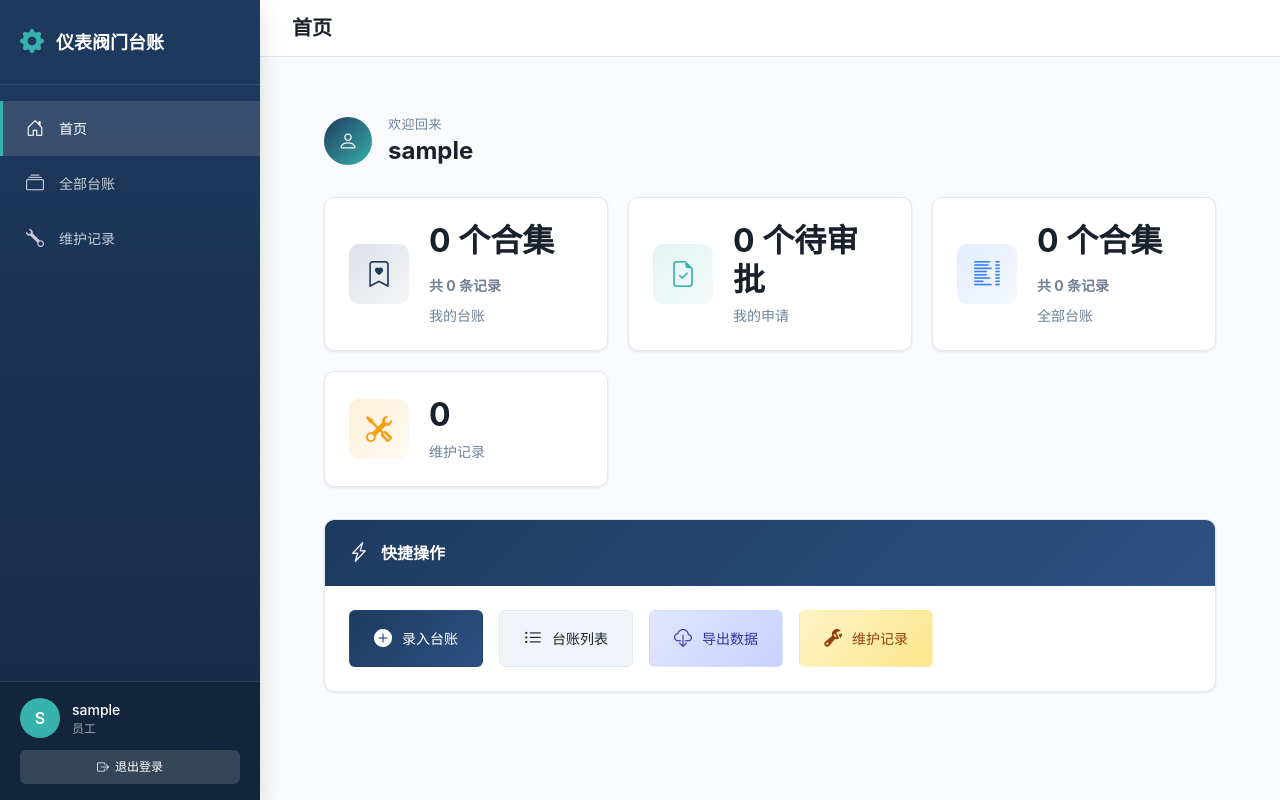
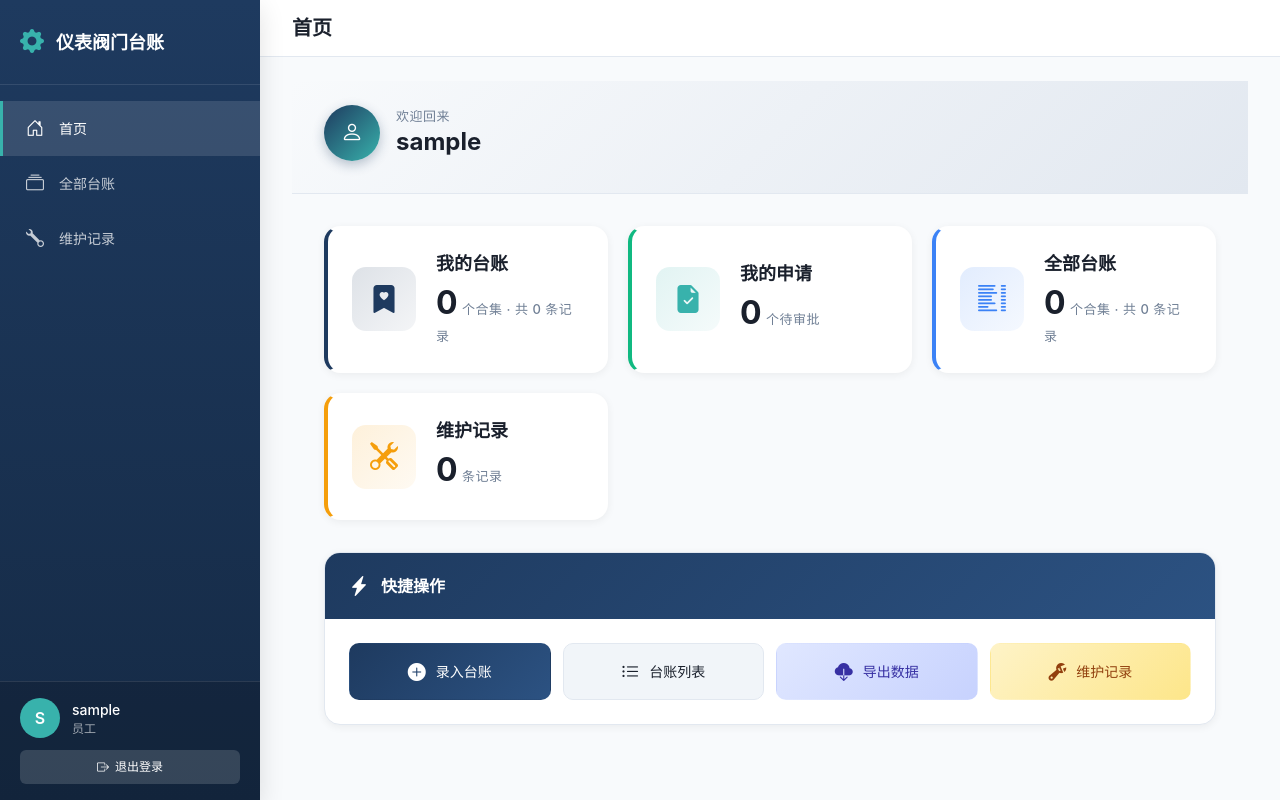
Before and after one commit to index-object/InstrumentValveLedgerSystem, a Flask app: page / in a window 1280 px wide. Run offline with Flask 3, Linux system fonts and the light colour scheme; the visitor is signed in with stand-in values (Sample User, id 1); data that the repository does not hold is empty.

Commit message:
refactor:重新美化首页

```diff
--- a/templates/base.html
+++ b/templates/base.html
@@ -105,11 +105,11 @@
         }
         .modern-table tbody td { padding: 14px 16px; border-bottom: 1px solid var(--border-color); font-size: 14px; }
         .modern-table tbody tr:hover { background: #f8fafc; }
-        .badge-status { padding: 6px 12px; border-radius: 20px; font-size: 12px; font-weight: 500; }
-        .badge-approved { background: #d1fae5; color: #065f46; }
-        .badge-pending { background: #fef3c7; color: #92400e; }
-        .badge-rejected { background: #fee2e2; color: #991b1b; }
-        .badge-draft { background: #e2e8f0; color: #475569; }
+        .badge-status { padding: 6px 14px; border-radius: 20px; font-size: 12px; font-weight: 600; display: inline-flex; align-items: center; gap: 6px; }
+        .badge-approved { background: linear-gradient(135deg, #d1fae5 0%, #a7f3d0 100%); color: #065f46; border: 1px solid #a7f3d0; }
+        .badge-pending { background: linear-gradient(135deg, #fef3c7 0%, #fde68a 100%); color: #92400e; border: 1px solid #fde68a; box-shadow: 0 2px 4px rgba(245,158,11,0.2); }
+        .badge-rejected { background: linear-gradient(135deg, #fee2e2 0%, #fecaca 100%); color: #991b1b; border: 1px solid #fecaca; box-shadow: 0 2px 4px rgba(239,68,68,0.2); }
+        .badge-draft { background: linear-gradient(135deg, #f1f5f9 0%, #e2e8f0 100%); color: #475569; border: 1px solid #e2e8f0; }
         .form-control-modern:focus { border-color: var(--primary-color); box-shadow: 0 0 0 3px rgba(30,58,95,0.1); outline: none; }
 
         /* 增强表单样式 */
--- a/templates/index.html
+++ b/templates/index.html
@@ -4,11 +4,14 @@
 
 {% block extra_css %}
 <style>
-    .main-body-index {
-        padding-top: 16px !important;
-    }
+    .main-body-index { padding-top: 16px !important; }
+
     .welcome-section {
-        padding: 12px 0 24px;
+        padding: 20px 0 28px;
+        background: linear-gradient(135deg, #f8fafc 0%, #e2e8f0 100%);
+        margin: -24px -32px 32px;
+        padding: 24px 32px 32px;
+        border-bottom: 1px solid var(--border-color);
     }
     .welcome-section h4 {
         color: var(--text-muted);
@@ -19,82 +22,152 @@
         margin: 0;
     }
     .welcome-section h2 {
-        font-size: 22px;
+        font-size: 24px;
         font-weight: 700;
         color: var(--text-dark);
         margin: 4px 0 0;
     }
     .welcome-section .user-avatar-small {
-        width: 48px;
-        height: 48px;
+        width: 56px;
+        height: 56px;
         border-radius: 50%;
         background: linear-gradient(135deg, var(--primary-color) 0%, var(--accent-color) 100%);
         display: flex;
         align-items: center;
         justify-content: center;
         color: white;
-        font-size: 20px;
+        font-size: 22px;
         font-weight: 600;
+        box-shadow: 0 4px 12px rgba(30,58,95,0.3);
     }
 
     .stats-grid {
         display: grid;
-        grid-template-columns: repeat(auto-fit, minmax(260px, 1fr));
+        grid-template-columns: repeat(auto-fit, minmax(280px, 1fr));
         gap: 20px;
-        margin-top: 8px;
         margin-bottom: 32px;
     }
     .stat-card {
         background: white;
-        border-radius: var(--radius-md);
+        border-radius: 16px;
         padding: 24px;
-        box-shadow: var(--shadow-sm);
-        border: 1px solid var(--border-color);
+        box-shadow: 0 2px 8px rgba(0,0,0,0.06);
+        border: 2px solid transparent;
         display: flex;
         align-items: center;
         gap: 20px;
-        transition: all 0.25s ease;
+        transition: all 0.3s cubic-bezier(0.4, 0, 0.2, 1);
         text-decoration: none;
         cursor: pointer;
+        position: relative;
+        overflow: hidden;
+    }
+    .stat-card::before {
+        content: '';
+        position: absolute;
+        top: 0;
+        left: 0;
+        width: 4px;
+        height: 100%;
+        background: var(--primary-color);
+        opacity: 0;
+        transition: opacity 0.3s;
     }
     .stat-card:hover {
-        transform: translateY(-4px);
-        box-shadow: var(--shadow-md);
+        transform: translateY(-6px);
+        box-shadow: 0 12px 24px rgba(0,0,0,0.12);
+        border-color: var(--primary-light);
         text-decoration: none;
-        border-color: var(--primary-light);
     }
+    .stat-card:hover::before { opacity: 1; }
+
+    .stat-card.primary { border-left: 4px solid var(--primary-color); }
+    .stat-card.primary:hover { border-color: var(--primary-color); box-shadow: 0 12px 24px rgba(30,58,95,0.2); }
+
+    .stat-card.danger { border-left: 4px solid #ef4444; }
+    .stat-card.danger:hover { border-color: #ef4444; box-shadow: 0 12px 24px rgba(239,68,68,0.2); }
+
+    .stat-card.warning { border-left: 4px solid #f59e0b; }
+    .stat-card.warning:hover { border-color: #f59e0b; box-shadow: 0 12px 24px rgba(245,158,11,0.2); }
+
+    .stat-card.success { border-left: 4px solid #10b981; }
+    .stat-card.success:hover { border-color: #10b981; box-shadow: 0 12px 24px rgba(16,185,129,0.2); }
+
+    .stat-card.info { border-left: 4px solid #3b82f6; }
+    .stat-card.info:hover { border-color: #3b82f6; box-shadow: 0 12px 24px rgba(59,130,246,0.2); }
+
+    .stat-card.purple { border-left: 4px solid #8b5cf6; }
+    .stat-card.purple:hover { border-color: #8b5cf6; box-shadow: 0 12px 24px rgba(139,92,246,0.2); }
+
     .stat-icon {
-        width: 60px;
-        height: 60px;
-        border-radius: var(--radius-md);
+        width: 64px;
+        height: 64px;
+        border-radius: 14px;
         display: flex;
         align-items: center;
         justify-content: center;
-        font-size: 26px;
+        font-size: 28px;
         flex-shrink: 0;
+        transition: transform 0.3s;
     }
+    .stat-card:hover .stat-icon { transform: scale(1.1); }
     .stat-icon.primary { background: linear-gradient(135deg, rgba(30,58,95,0.15) 0%, rgba(30,58,95,0.05) 100%); color: var(--primary-color); }
     .stat-icon.success { background: linear-gradient(135deg, rgba(56,178,172,0.15) 0%, rgba(56,178,172,0.05) 100%); color: var(--accent-color); }
     .stat-icon.warning { background: linear-gradient(135deg, rgba(245,158,11,0.15) 0%, rgba(245,158,11,0.05) 100%); color: #f59e0b; }
     .stat-icon.info { background: linear-gradient(135deg, rgba(59,130,246,0.15) 0%, rgba(59,130,246,0.05) 100%); color: #3b82f6; }
+    .stat-icon.purple { background: linear-gradient(135deg, rgba(139,92,246,0.15) 0%, rgba(139,92,246,0.05) 100%); color: #8b5cf6; }
+    .stat-icon.danger { background: linear-gradient(135deg, rgba(239,68,68,0.15) 0%, rgba(239,68,68,0.05) 100%); color: #ef4444; }
 
     .stat-content h3 {
         margin: 0;
+        font-size: 18px;
+        font-weight: 700;
+        color: var(--text-dark);
+        line-height: 1.3;
+    }
+    .stat-content .stat-value {
         font-size: 32px;
         font-weight: 700;
         color: var(--text-dark);
-        line-height: 1.2;
     }
     .stat-content p {
-        margin: 6px 0 0;
-        font-size: 14px;
+        margin: 4px 0 0;
+        font-size: 13px;
         color: var(--text-muted);
+        font-weight: 500;
+        text-transform: uppercase;
+        letter-spacing: 0.5px;
+    }
+    .stat-content .sub-text {
+        font-size: 12px;
+        color: var(--text-muted);
+        margin-top: 4px;
+    }
+
+    .stat-badge {
+        position: absolute;
+        top: 12px;
+        right: 12px;
+        padding: 4px 10px;
+        border-radius: 20px;
+        font-size: 11px;
+        font-weight: 600;
+    }
+    .stat-badge.danger {
+        background: #fef2f2;
+        color: #dc2626;
+        border: 1px solid #fecaca;
+    }
+    .stat-badge.warning {
+        background: #fffbeb;
+        color: #d97706;
+        border: 1px solid #fde68a;
     }
 
     .quick-actions-card {
         background: white;
-        border-radius: var(--radius-md);
-        box-shadow: var(--shadow-sm);
+        border-radius: 16px;
+        box-shadow: 0 2px 8px rgba(0,0,0,0.06);
         border: 1px solid var(--border-color);
         overflow: hidden;
     }
@@ -112,26 +185,27 @@
     .quick-actions-body { padding: 24px; }
 
     .quick-actions {
-        display: flex;
-        gap: 16px;
-        flex-wrap: wrap;
+        display: grid;
+        grid-template-columns: repeat(auto-fit, minmax(180px, 1fr));
+        gap: 12px;
     }
     .quick-action-btn {
         display: flex;
         align-items: center;
+        justify-content: center;
         gap: 10px;
-        padding: 14px 24px;
-        border-radius: var(--radius-sm);
+        padding: 14px 20px;
+        border-radius: 10px;
         font-size: 14px;
         font-weight: 500;
-        transition: all 0.2s ease;
+        transition: all 0.25s ease;
         text-decoration: none;
         border: 1px solid transparent;
     }
     .quick-action-btn i { font-size: 18px; }
     .quick-action-btn:hover {
-        transform: translateY(-2px);
-        box-shadow: 0 4px 12px rgba(0,0,0,0.15);
+        transform: translateY(-3px);
+        box-shadow: 0 6px 16px rgba(0,0,0,0.12);
         text-decoration: none;
     }
     .quick-action-btn.primary {
@@ -158,6 +232,21 @@
         background: linear-gradient(135deg, #fef3c7 0%, #fde68a 100%);
         color: #92400e;
     }
+    .quick-action-btn.danger {
+        background: linear-gradient(135deg, #fee2e2 0%, #fecaca 100%);
+        color: #991b1b;
+    }
+
+    .section-title {
+        font-size: 18px;
+        font-weight: 600;
+        color: var(--text-dark);
+        margin-bottom: 16px;
+        display: flex;
+        align-items: center;
+        gap: 10px;
+    }
+    .section-title i { color: var(--primary-color); }
 </style>
 {% endblock %}
 
@@ -176,77 +265,77 @@
     </div>
 
 <div class="stats-grid">
-    <a href="{{ url_for('valves.my_ledgers') }}" class="stat-card">
+    <a href="{{ url_for('valves.my_ledgers') }}" class="stat-card primary">
         <div class="stat-icon primary">
-            <i class="bi bi-bookmark-heart"></i>
+            <i class="bi bi-bookmark-heart-fill"></i>
         </div>
         <div class="stat-content">
-            <h3>{{ my_ledger_count }} 个合集<br><small style="font-size:14px;color:var(--text-muted)">共 {{ my_valve_count }} 条记录</small></h3>
-            <p>我的台账</p>
+            <h3>我的台账</h3>
+            <p><span class="stat-value">{{ my_ledger_count }}</span> 个合集 <span style="color:var(--text-muted)">· 共 {{ my_valve_count }} 条记录</span></p>
         </div>
     </a>
 
 {% if current_user.role in ['leader', 'admin'] %}
-    <a href="{{ url_for('ledgers.list') }}" class="stat-card">
+    <a href="{{ url_for('ledgers.list') }}" class="stat-card info">
         <div class="stat-icon info">
             <i class="bi bi-list-columns"></i>
         </div>
         <div class="stat-content">
-            <h3>{{ total_ledgers }} 个合集<br><small style="font-size:14px;color:var(--text-muted)">共 {{ total_valves }} 条记录</small></h3>
-            <p>全部台账</p>
+            <h3>全部台账</h3>
+            <p><span class="stat-value">{{ total_ledgers }}</span> 个合集 <span style="color:var(--text-muted)">· 共 {{ total_valves }} 条记录</span></p>
         </div>
     </a>
 
-    <div class="stat-card" style="cursor: pointer;" data-bs-toggle="modal" data-bs-target="#userStatsModal">
-        <div class="stat-icon" style="background: linear-gradient(135deg, #8b5cf6 0%, #a78bfa 100%); color: white;">
-            <i class="bi bi-people"></i>
+    <div class="stat-card purple" style="cursor: pointer;" data-bs-toggle="modal" data-bs-target="#userStatsModal">
+        <div class="stat-icon purple">
+            <i class="bi bi-people-fill"></i>
         </div>
         <div class="stat-content">
-            <h3>{{ user_stats|length }}</h3>
-            <p>用户统计</p>
+            <h3>用户统计</h3>
+            <p><span class="stat-value">{{ user_stats|length }}</span> 位用户</p>
         </div>
     </div>
 
-    <a href="{{ url_for('valves.maintenance_list') }}" class="stat-card">
+    <a href="{{ url_for('valves.maintenance_list') }}" class="stat-card warning">
         <div class="stat-icon warning">
             <i class="bi bi-tools"></i>
         </div>
         <div class="stat-content">
-            <h3>{{ maintenance_count or 0 }}</h3>
-            <p>维护记录</p>
+            <h3>维护记录</h3>
+            <p><span class="stat-value">{{ maintenance_count or 0 }}</span> 条记录</p>
         </div>
     </a>
 {% else %}
-    <a href="{{ url_for('valves.my_ledger_applications') }}" class="stat-card">
-        <div class="stat-icon success" style="position: relative;">
-            <i class="bi bi-file-earmark-check"></i>
+    <a href="{{ url_for('valves.my_ledger_applications') }}" class="stat-card {% if my_pending_ledgers > 0 %}danger{% else %}success{% endif %}">
+        <div class="stat-icon {% if my_pending_ledgers > 0 %}danger{% else %}success{% endif %}" style="position: relative;">
+            <i class="bi bi-file-earmark-check-fill"></i>
             {% if my_pending_ledgers > 0 %}
-            <span style="position: absolute; top: -5px; right: -5px; width: 12px; height: 12px; background: #ef4444; border-radius: 50%; border: 2px solid white;"></span>
+            <span class="stat-badge danger">{{ my_pending_ledgers }} 待审批</span>
             {% endif %}
         </div>
         <div class="stat-content">
-            <h3>{{ my_pending_ledgers }} 个待审批</h3>
-            <p>我的申请</p>
+            <h3>我的申请</h3>
+            <p><span class="stat-value">{{ my_pending_ledgers }}</span> 个待审批</p>
         </div>
     </a>
 
-    <a href="{{ url_for('ledgers.list') }}" class="stat-card">
+    <a href="{{ url_for('ledgers.list') }}" class="stat-card info">
         <div class="stat-icon info">
             <i class="bi bi-list-columns"></i>
         </div>
         <div class="stat-content">
-            <h3>{{ total_ledgers }} 个合集<br><small style="font-size:14px;color:var(--text-muted)">共 {{ total_valves }} 条记录</small></h3>
-            <p>全部台账</p>
+            <h3>全部台账</h3>
+            <p><span class="stat-value">{{ total_ledgers }}</span> 个合集 <span style="color:var(--text-muted)">· 共 {{ total_valves }} 条记录</span></p>
         </div>
     </a>
 
-    <a href="{{ url_for('valves.maintenance_list') }}" class="stat-card">
+    <a href="{{ url_for('valves.maintenance_list') }}" class="stat-card warning">
         <div class="stat-icon warning">
             <i class="bi bi-tools"></i>
         </div>
         <div class="stat-content">
-            <h3>{{ maintenance_count or 0 }}</h3>
-            <p>维护记录</p>
+            <h3>维护记录</h3>
+            <p><span class="stat-value">{{ maintenance_count or 0 }}</span> 条记录</p>
         </div>
     </a>
 {% endif %}
@@ -254,7 +343,7 @@
 
 <div class="quick-actions-card">
     <div class="quick-actions-header">
-        <i class="bi bi-lightning-charge"></i>
+        <i class="bi bi-lightning-charge-fill"></i>
         快捷操作
     </div>
     <div class="quick-actions-body">
@@ -267,11 +356,11 @@
             </a>
             {% if current_user.role in ['leader', 'admin'] %}
             <a href="{{ url_for('valves.import_data') }}" class="quick-action-btn success">
-                <i class="bi bi-cloud-upload"></i> 导入数据
+                <i class="bi bi-cloud-upload-fill"></i> 导入数据
             </a>
             {% endif %}
             <a href="{{ url_for('valves.export_data') }}" class="quick-action-btn info">
-                <i class="bi bi-cloud-download"></i> 导出数据
+                <i class="bi bi-cloud-download-fill"></i> 导出数据
             </a>
             <a href="{{ url_for('valves.maintenance_list') }}" class="quick-action-btn warning">
                 <i class="bi bi-wrench-adjustable"></i> 维护记录
```
